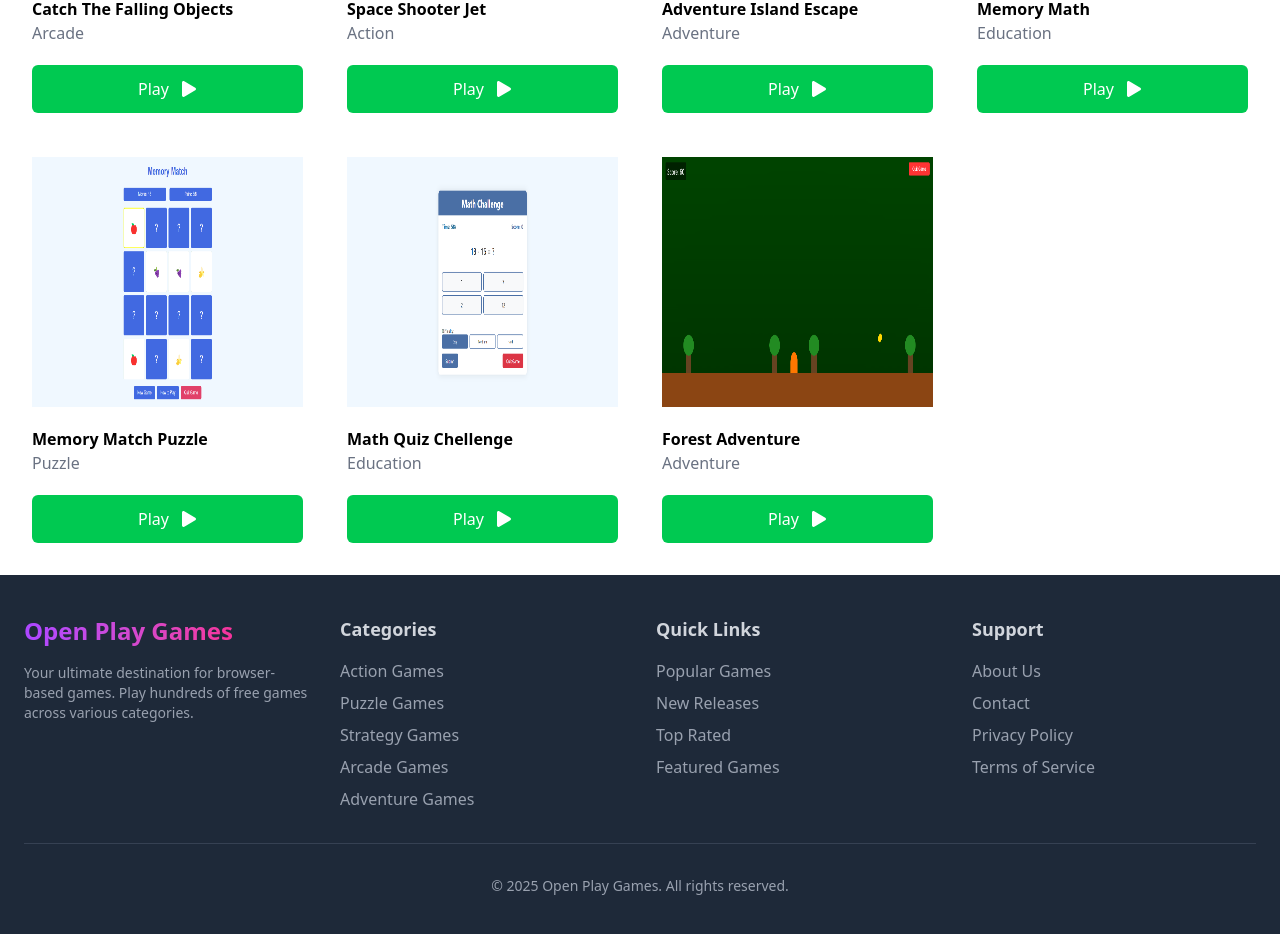
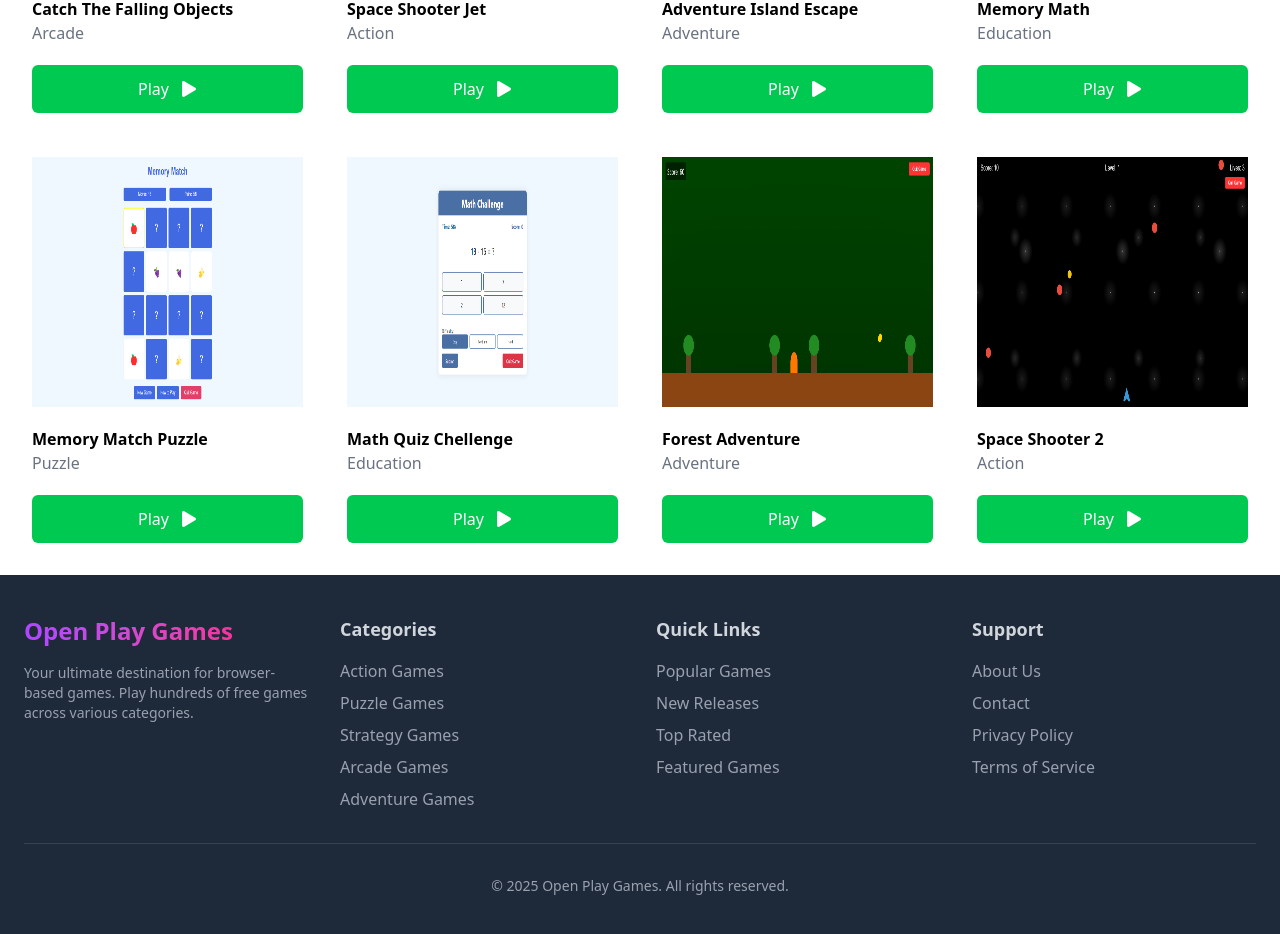
Before and after one commit to fjribptra/open-play-games, a Next.js app: page / in a window 1280 px wide. Shown: the part 820-1754 px from the top of the page. Built offline with nearby package versions, Linux system fonts and the light colour scheme.

Commit message:
feat: add space shooter 2

```diff
--- a/src/data/mockData.ts
+++ b/src/data/mockData.ts
@@ -50,4 +50,11 @@ export const mockGames: Game[] = [
         image: "/game-thumbnails/forest-adventure.png",
         link: "https://forest-adventure.vercel.app/"
     },
+    {
+        id: "8",
+        title: "Space Shooter 2",
+        category: "Action",
+        image: "/game-thumbnails/space-shooter-2.png",
+        link: "https://space-shooter-2.vercel.app/"
+    },
 ]
```
Also changed, not shown: public/game-thumbnails/space-shooter-2.png (added).
